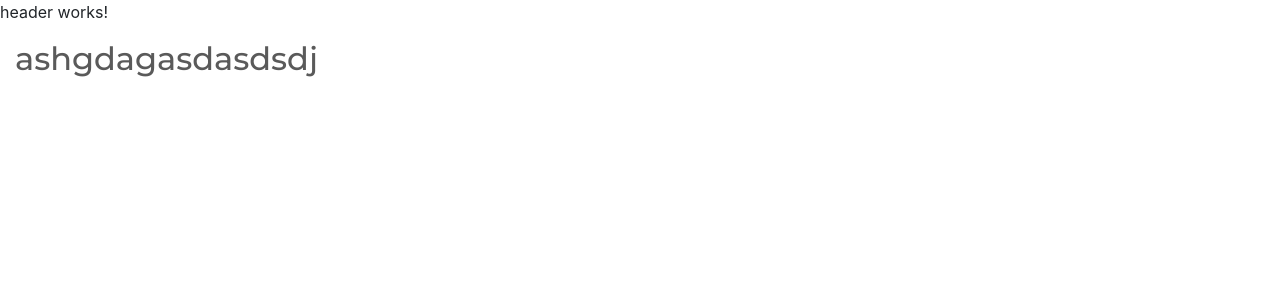
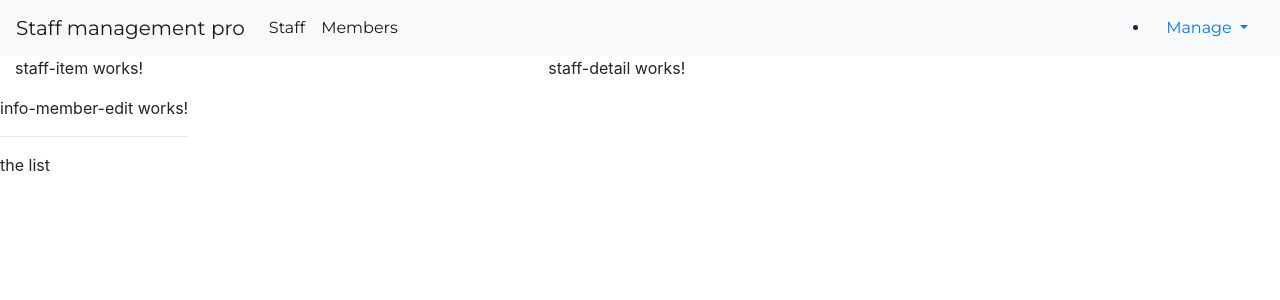
Before and after one commit to xtianmarucco/staff-mannagement-app, an Angular app: page / in a window 1280 px wide. Shown: the top 300 px of the page. Built offline with nearby package versions, Linux system fonts and the light colour scheme.

Commit message:
maquetado navbar responsive done falta la logica del dropdown

```diff
--- a/src/app/app.component.html
+++ b/src/app/app.component.html
@@ -1,9 +1,11 @@
 <!--The content below is only a placeholder and can be replaced.-->
+<link href="https://stackpath.bootstrapcdn.com/bootswatch/4.3.1/minty/bootstrap.min.css" rel="stylesheet" integrity="sha384-9NlqO4dP5KfioUGS568UFwM3lbWf3Uj3Qb7FBHuIuhLoDp3ZgAqPE1/MYLEBPZYM" crossorigin="anonymous">
 <app-header></app-header>
 <div class="container-fluid">
 <div class="row">
   <div class="col-md-12">
-    <h2>ashgdagasdasdsdj</h2>
+    <app-staff></app-staff>
+    <app-info-member></app-info-member>
   </div>
 </div>
 
--- a/src/app/header/header.component.css
+++ b/src/app/header/header.component.css
@@ -0,0 +1,4 @@
+#header{
+
+    background-color: powderblue;
+}
--- a/src/app/header/header.component.html
+++ b/src/app/header/header.component.html
@@ -1,3 +1,34 @@
-<p>
-  header works!
-</p>
+<nav class="navbar navbar-expand-md navbar-light bg-light">
+  <a class="navbar-brand" href="#">Staff management pro</a>
+  <button class="navbar-toggler" type="button" data-toggle="collapse" data-target="#navbarSupportedContent"
+    aria-controls="navbarSupportedContent" aria-expanded="false" aria-label="Toggle navigation">
+    <span class="navbar-toggler-icon"></span>
+  </button>
+
+  <div class="collapse navbar-collapse" id="navbarSupportedContent">
+    <ul class="navbar-nav mr-auto">
+      <li class="nav-item active">
+        <a class="nav-link" href="#"> Staff <span class="sr-only">(current)</span></a>
+      </li>
+      <li class="nav-item active">
+        <a class="nav-link" href="#"> Members</a>
+      </li>
+    </ul>
+    <div>
+        <ul>
+            <li class="nav-item dropdown active float-right">
+                <a class="nav-link dropdown-toggle" href="#" id="navbarDropdown" role="button" data-toggle="dropdown"
+                  aria-haspopup="true" aria-expanded="false">
+                  Manage
+                </a>
+                <div class="dropdown-menu" aria-labelledby="navbarDropdown">
+                  <a class="dropdown-item" href="#">Save dara</a>
+                  <a class="dropdown-item" href="#">Fetch data</a>
+                  <div class="dropdown-divider"></div>
+                  <a class="dropdown-item" href="#">Something else here</a>
+                </div>
+              </li>
+        </ul>
+      </div>
+  </div>
+</nav>
--- a/src/app/info-member/info-member.component.html
+++ b/src/app/info-member/info-member.component.html
@@ -1,3 +1,7 @@
-<p>
-  info-member works!
-</p>
+<div class="row">
+    <div class="col-xs-10">
+      <app-info-member-edit></app-info-member-edit>
+      <hr>
+           <p>the list</p>
+    </div>
+  </div>
--- a/src/app/staff/staff-list/staff-list.component.html
+++ b/src/app/staff/staff-list/staff-list.component.html
@@ -1,3 +1 @@
-<p>
-  staff-list works!
-</p>
+<app-staff-item> </app-staff-item>
--- a/src/app/staff/staff.component.html
+++ b/src/app/staff/staff.component.html
@@ -1,3 +1,8 @@
-<p>
-  staff works!
-</p>
+<div class="row">
+  <div class="col-md-5">
+<app-staff-list></app-staff-list>
+  </div>
+  <div class="col-md-7">
+<app-staff-detail></app-staff-detail>
+  </div>
+</div>
```
